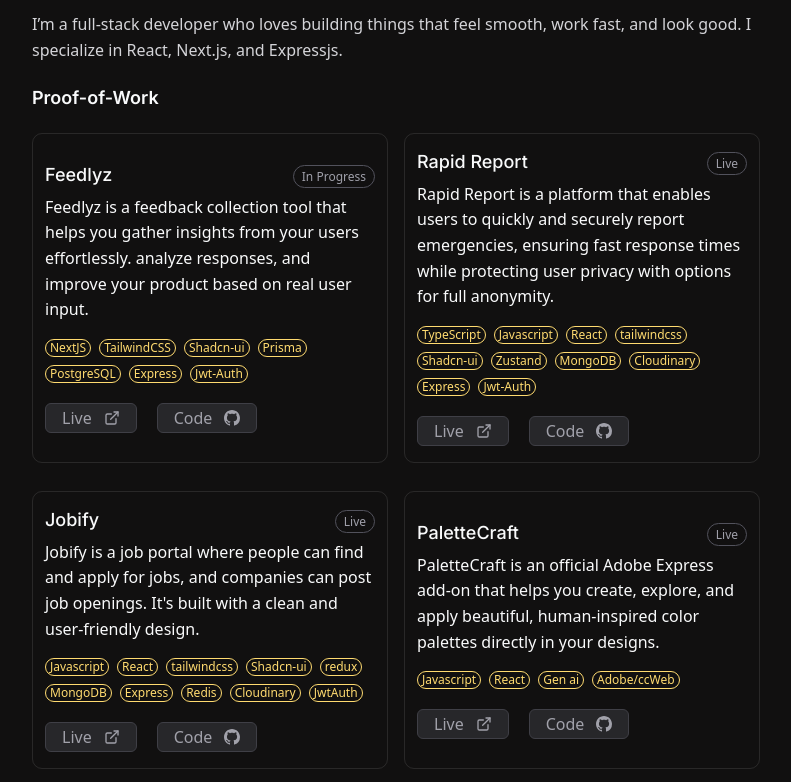
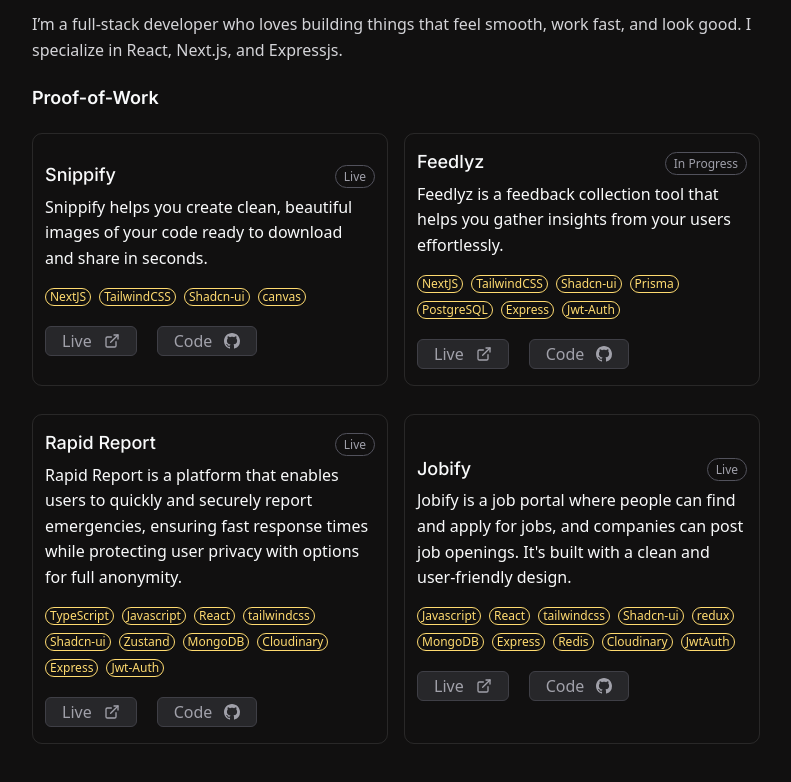
Before and after one commit to hiarun01/my-portfolio, a Next.js app: page / in a window 1280 px wide. Shown: the part 200-982 px from the top of the page, without its empty margins (244-1035 px from the left). Built offline with nearby package versions, Linux system fonts and the light colour scheme.

Commit message:
add new project

```diff
--- a/components/Data/ProjectsData.ts
+++ b/components/Data/ProjectsData.ts
@@ -13,9 +13,21 @@ export type Project = {
 export const personalProjects: Project[] = [
   {
     id: 1,
+    title: "Snippify",
+    description:
+      "Snippify helps you create clean, beautiful images of your code ready to download and share in seconds.",
+    techStack: ["NextJS", "TailwindCSS", "Shadcn-ui", "canvas"],
+    github: "https://github.com/hiarun02/Snippify",
+    live: "https://snippify.hiarun.me/",
+    image: "",
+    category: "",
+    status: "Live",
+  },
+  {
+    id: 1,
     title: "Feedlyz",
     description:
-      "Feedlyz is a feedback collection tool that helps you gather insights from your users effortlessly. analyze responses, and improve your product based on real user input.",
+      "Feedlyz is a feedback collection tool that helps you gather insights from your users effortlessly.",
     techStack: [
       "NextJS",
       "TailwindCSS",
@@ -77,17 +89,6 @@ export const personalProjects: Project[] = [
     category: "fullstack",
     status: "Live",
   },
-  // {
-  //   id: 4,
-  //   title: "Codalyzer",
-  //   description:
-  //     "Codalyzer – A smart code reviewer powered by GenAI that helps you analyze, review, and improve your code with AI-driven insights.",
-  //   techStack: ["React", "tailwindcss", "Shadcn-ui", "GenAi api", "Express"],
-  //   github: "https://github.com/hiarun02/codalyzer",
-  //   live: "https://codalyzer.hiarun.me/",
-  //   image: "/Projects-image/codalyzer.png",
-  //   category: "ai",
-  // },
   {
     id: 5,
     title: "PaletteCraft",
@@ -98,37 +99,6 @@ export const personalProjects: Project[] = [
     live: "https://new.express.adobe.com/add-ons?addOnId=wim1m902m",
     image: "/Projects-image/paletteCraft.png",
     category: "plugins",
-    status: "Live",
-  },
-  {
-    id: 6,
-    title: "impactList",
-    description:
-      "mpactList is a community platform where people around the world share the top things that changed their lives from books and habits to tools and podcasts.",
-    techStack: [
-      "React",
-      "tailwindcss",
-      "MagicUI",
-      "Shadcn-ui",
-      "MongoDB",
-      "Express",
-    ],
-    github: "https://github.com/hiarun02/impactList",
-    live: "https://impactlist.hiarun.me/",
-    image: "/Projects-image/impactList.png",
-    category: "fullstack",
-    status: "Live",
-  },
-  {
-    id: 8,
-    title: "CodeSnippet",
-    description:
-      "CodeSnippet is a simple tool that lets you create and download beautiful images of your code. Perfect for sharing on social media, blogs, or just for fun.",
-    techStack: ["React", "tailwindcss", "Shadcn-ui", "html2canvas"],
-    github: "https://github.com/hiarun02/CodeSnippet",
-    live: "https://codesnippet.hiarun.me/",
-    image: "/Projects-image/codeSnippet.png",
-    category: "frontend",
     status: "Live",
   },
   {
```
